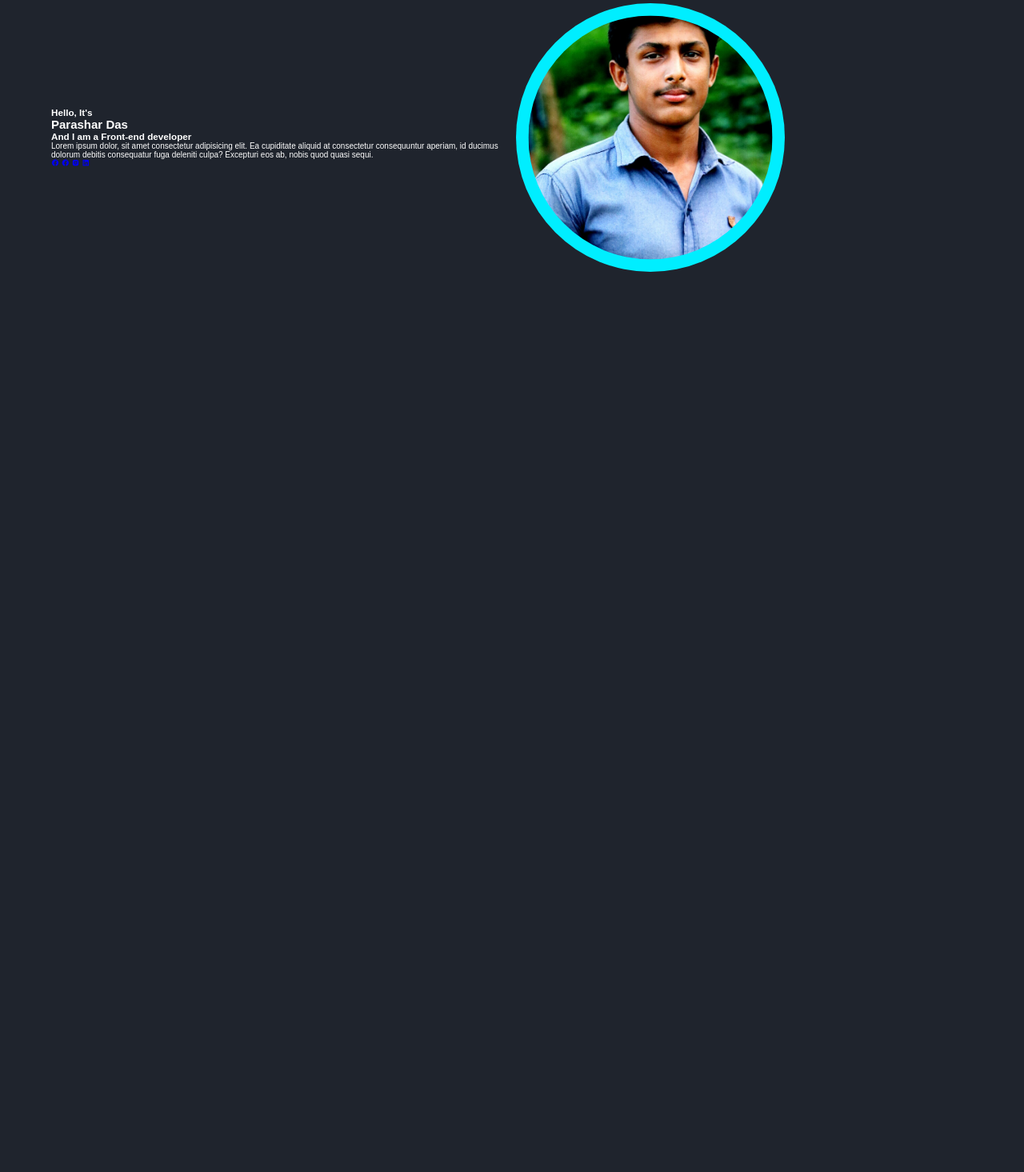
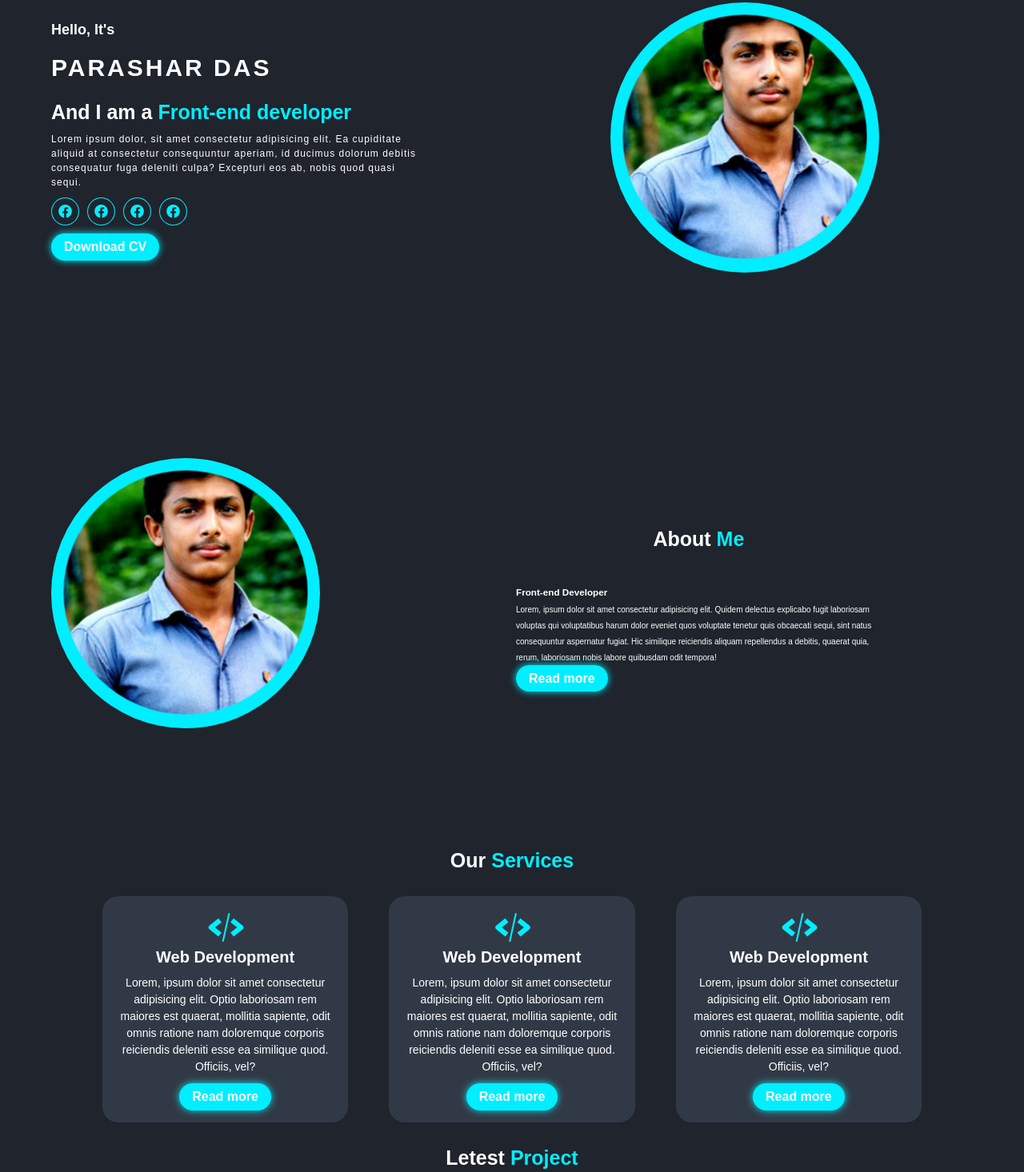
Before and after one commit to porashor/Portfolio_site_htm, a plain HTML site: page index.html in a window 1280 px wide. Shown: the part 148-1614 px from the top of the page at 80% size. Before the commit the page ends 800 px from the top, so only its background shows below. Drawn offline with nearby package versions, Linux system fonts and the light colour scheme.

Commit message:
after a few upgrade later

```diff
--- a/assets/custom.js
+++ b/assets/custom.js
@@ -0,0 +1 @@
+document.querySelector(.social-media).innerHTML = "sadf"
--- a/assets/style.css
+++ b/assets/style.css
@@ -8,7 +8,6 @@
     padding: 0;
     box-sizing: border-box;
     text-decoration: none;
-    border: none;
     outline: none;
     scroll-behavior: smooth;
     font-family: "Popins", sans-serif;
@@ -80,7 +79,7 @@ body{
 }
 
 /* home area css  */
-#home{
+#home, #about{
     margin: 70px auto;
     width: 90%;
     display: grid;
@@ -92,16 +91,65 @@ body{
 }
 
 
-.image-area{
-    padding: 18px ;
+.home-area, .about-contant{
+    width: 80%;
+    line-height: 2;
+}
+.home-area h3{
+    font-size: 18px;
+    font-weight: 600;
+}
+.home-area h1{
+    font-size: 30px;
+    font-weight: 600;
+    letter-spacing: 3px;
+    text-transform: uppercase;
+}
+.home-area .custom-details{
+    font-size: 25px;
+    font-weight: 600;
+}
+.home-area .custom-details span{
+    color: var(--main-color);
+}
+.home-area p{
+    font-size: 12px;
+    line-height: 1.5;
+    letter-spacing: 1px;
+}
+/* .social-media a{
+    color: var(--text-color);
+    font-size: 22px;
+    padding: 2px;
+    background-color: #1f242d;
+    border-color: #0ef;
+    color: #0ef;
+}
+.social-media a:hover{
+    color: var(--main-color);
+    font-size: 22px;
+} */
+.icon-bg{
+    border-radius: 100%;
+    width: 35px;
+    height: 35px;
+    display: flex;
+    align-items: center;
+    justify-content: center;
     background-color: var(--main-color);
-    width: fit-content;
-    height: fit-content;
+}
+.icon{
+    color: var(--main-color);
+    background: var(--bg-color);
+    font-size: 20px;
+    width: 33px;
+    height: 33px;
     border-radius: 100%;
     display: flex;
+    align-items: center;
     justify-content: center;
-    align-items: center;
 }
+
 
 .home-image{
     width: 300px;
@@ -110,3 +158,81 @@ body{
     border-radius: 100%;
     scale: 1.017;
 }
+
+
+
+.image-area{
+    display: flex;
+    justify-content: center;
+    align-items: center;
+}
+
+.image{
+    padding: 18px ;
+    background-color: var(--main-color);
+    width: fit-content;
+    height: fit-content;
+    border-radius: 100%;
+}
+.social-media{
+    display: flex;
+    gap: 10px;
+    margin: 10px 0px;
+}
+.btn{
+    padding: 8px 16px;
+    border: none;
+    border-radius: 100px;
+    font-size: 16px;
+    font-weight: 600;
+    color: var(--text-color);
+    background-color: var(--main-color);
+    box-shadow: 0 0 1rem var(--main-color);
+}
+.heading{
+    text-align: center;
+    font-size: 25px;
+    font-weight: bold;
+    margin: 30px 20px;
+}
+.heading span{
+    color: var(--main-color);
+}
+
+
+/* service main part  */
+#service{
+    width: 80%;
+    margin: 20px auto;
+}
+.service-container{
+    display: flex;
+    gap: 5%;
+    align-items: center;
+    justify-content: space-evenly;
+}
+.service-box{
+    min-height: 250px;
+    display: grid;
+    align-items: center;
+    justify-items: center;
+    background-color: var(--second-bg-color);
+    border-radius: 20px;
+    padding: 15px;
+}
+.service-box i{
+    font-size: 50px;
+    color: var(--main-color);
+    font-weight: bolder;
+}
+.service-box h3{
+    font-size: 20px;
+    font-weight: 600;
+}
+.service-box p{
+    font-size: 14px;
+    text-align: center;
+    line-height: 1.5;
+    font-weight: 300;
+    margin: 10px 0;
+}
--- a/index.html
+++ b/index.html
@@ -46,29 +46,98 @@
         <div class="home-area">
             <h3>Hello, It's </h3>
             <h1>Parashar Das</h1>
-            <h3>And I am a <span>Front-end developer</span></h3>
+            <h3 class="custom-details">And I am a <span>Front-end developer</span></h3>
             <p>Lorem ipsum dolor, sit amet consectetur adipisicing elit. Ea cupiditate aliquid at consectetur consequuntur aperiam, id ducimus dolorum debitis consequatur fuga deleniti culpa? Excepturi eos ab, nobis quod quasi sequi.</p>
             <div class="social-media">
-                <a href="#facebook">
+                <div class="icon-bg">
+                    <a href="#facebook" class="icon">
                         <i class='bx bxl-facebook-circle'></i>
                     </a>
-                <a href="#twitter">
+                </div>
+                <div class="icon-bg">
+                    <a href="#facebook" class="icon">
                         <i class='bx bxl-facebook-circle'></i>
                     </a>
-                <a href="#instagram">
-                    <i class='bx bxl-instagram-alt' ></i>
+                </div>
+                <div class="icon-bg">
+                    <a href="#facebook" class="icon">
+                        <i class='bx bxl-facebook-circle'></i>
                     </a>
-                <a href="#linkedIn">
-                    <i class='bx bxl-linkedin-square'></i>
+                </div>
+                <div class="icon-bg">
+                    <a href="#facebook" class="icon">
+                        <i class='bx bxl-facebook-circle'></i>
                     </a>
                 </div>
             </div>
+            <button class="btn">Download CV</button>
+        </div>
         <!-- image area  -->
         <div class="image-area">
+            <div class="image">
                 <img src="./assets/image/Parashar.jpg" alt="" class="home-image">
+            </div>
         </div>
     </section>
 
+
+    <!-- about section starting here  -->
+    <section id="about">
+        <!-- image section  -->
+        <div class="about-image-area">
+            <div class="image">
+                <img src="./assets/image/Parashar.jpg" class="home-image" alt="">
+            </div>
+        </div>
+        <!-- details area of about  -->
+        <div class="about-contant">
+            <h2 class="heading">About <span>Me</span></h2>
+            <h3>Front-end Developer</h3>
+            <p>Lorem, ipsum dolor sit amet consectetur adipisicing elit. Quidem delectus explicabo fugit laboriosam voluptas qui voluptatibus harum dolor eveniet quos voluptate tenetur quis obcaecati sequi, sint natus consequuntur aspernatur fugiat. Hic similique reiciendis aliquam repellendus a debitis, quaerat quia, rerum, laboriosam nobis labore quibusdam odit tempora!</p>
+            <a href="" class="btn">Read more</a>
+        </div>
+    </section>
+
+
+    <!-- service section starting from here  -->
+    <section id="service">
+        <!-- heading section  -->
+        <h1 class="heading">Our <span>Services</span></h1>
+        <!-- service container area  -->
+        <div class="service-container">
+            <div class="service-box">
+                <i class="bx bx-code-alt"></i>
+                <h3>Web Development</h3>
+                <p>Lorem, ipsum dolor sit amet consectetur adipisicing elit. Optio laboriosam rem maiores est quaerat, mollitia sapiente, odit omnis ratione nam doloremque corporis reiciendis deleniti esse ea similique quod. Officiis, vel?</p>
+                <a href="" class="btn">Read more</a>
+            </div>
+            <div class="service-box">
+                <i class="bx bx-code-alt"></i>
+                <h3>Web Development</h3>
+                <p>Lorem, ipsum dolor sit amet consectetur adipisicing elit. Optio laboriosam rem maiores est quaerat, mollitia sapiente, odit omnis ratione nam doloremque corporis reiciendis deleniti esse ea similique quod. Officiis, vel?</p>
+                <a href="" class="btn">Read more</a>
+            </div>
+            <div class="service-box">
+                <i class="bx bx-code-alt"></i>
+                <h3>Web Development</h3>
+                <p>Lorem, ipsum dolor sit amet consectetur adipisicing elit. Optio laboriosam rem maiores est quaerat, mollitia sapiente, odit omnis ratione nam doloremque corporis reiciendis deleniti esse ea similique quod. Officiis, vel?</p>
+                <a href="" class="btn">Read more</a>
+            </div>
+        </div>
+    </section>
+
+
+    <!-- portfolio section starting from here  -->
+    <section id="portfolio">
+        <!-- heading section  -->
+        <h1 class="heading">Letest <span>Project</span></h1>
+        <!-- container sections  -->
+        <div class="portfolio-container">
+            <div class="portfolio-box">
+                <img src="./assets/image/image1.jpg" alt="">
+            </div>
+        </div>
+    </section>
 
 
 
```
Lines whose indentation alone changed are shown as unchanged.
